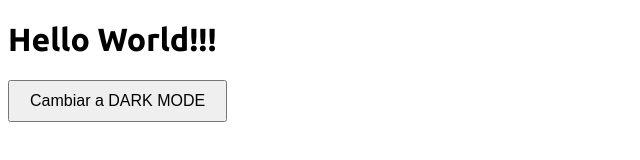
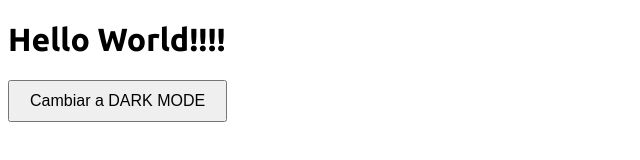
Before and after one commit to Grotzo14/testgit, a plain HTML site: page index.html in a window 1280 px wide. Shown: the full height of the page, 0-640 px from the left. Drawn offline with Linux system fonts and the light colour scheme.

Commit message:
4 signos

```diff
--- a/index.html
+++ b/index.html
@@ -10,7 +10,7 @@
     <link rel="stylesheet" href="styles.css">
 </head>
 <body>
-    <h1>Hello World!!!</h1>
+    <h1>Hello World!!!!</h1>
     <button id="mode-toggle">Cambiar a DARK MODE</button>
 
     <!-- Enlace al archivo JavaScript -->
```
